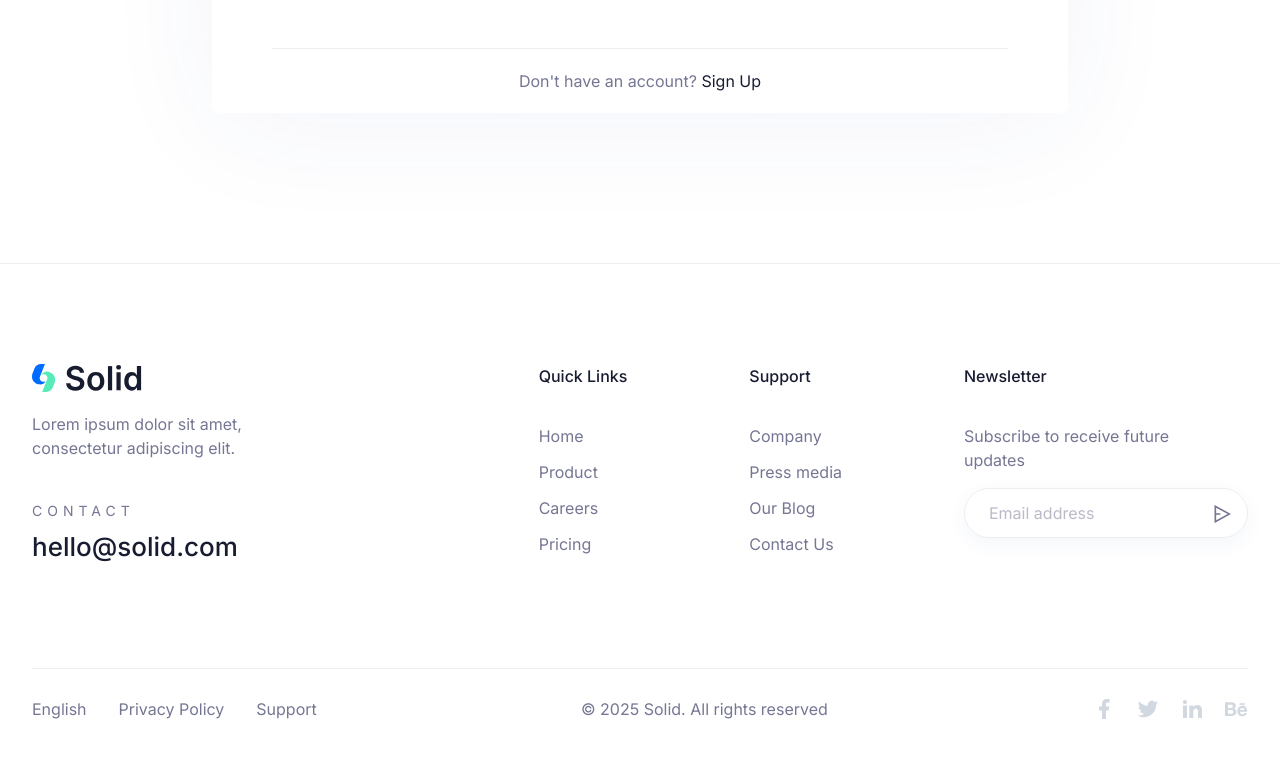
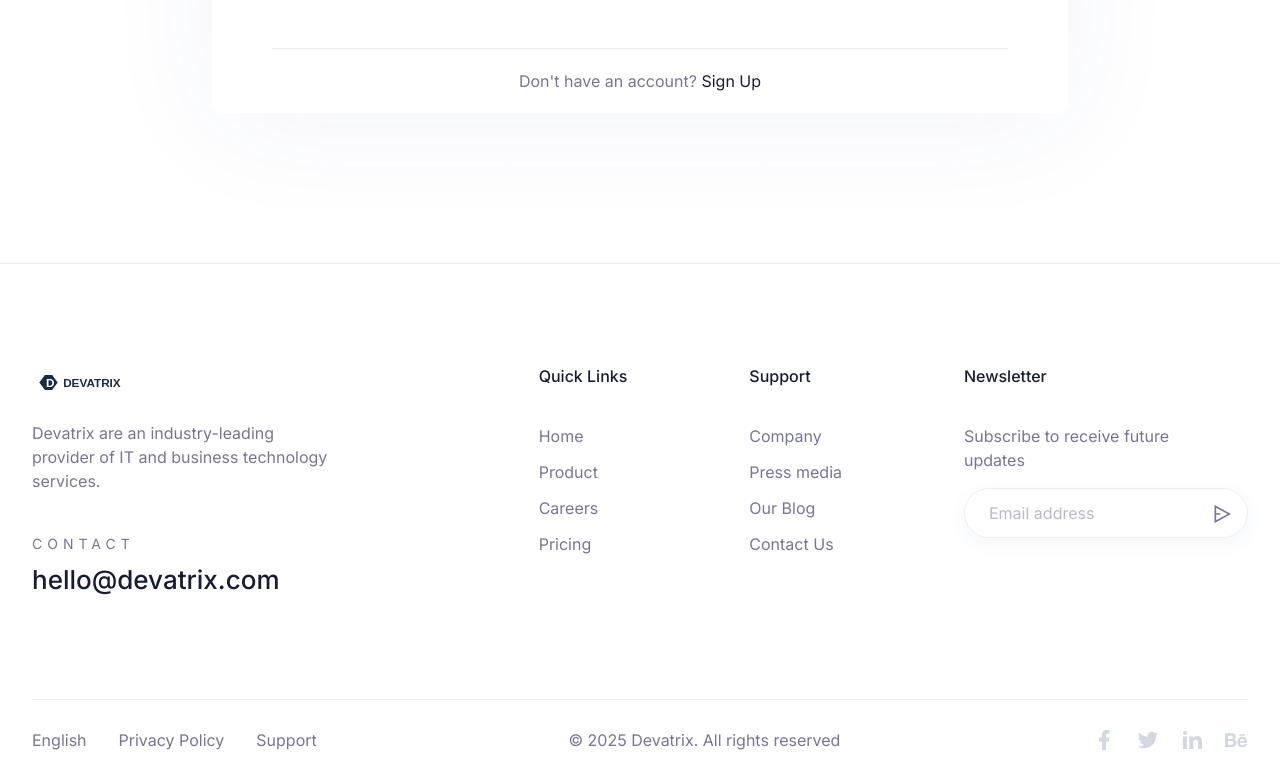
Before and after one commit to hassanmustafa008/devatrix, a Next.js app: page /auth/signin in a window 1280 px wide. Shown: the part 696-1476 px from the top of the page. Before the commit the page ends 1445 px from the top, so only its background shows below. Built offline with nearby package versions, Linux system fonts and the light colour scheme.

Commit message:
update some text in footer

```diff
--- a/components/Footer/index.tsx
+++ b/components/Footer/index.tsx
@@ -32,21 +32,21 @@ const Footer = () => {
                   <Image
                     width={110}
                     height={80}
-                    src="/images/logo/logo-light.svg"
+                    src="/images/logo/logo-light-new.svg"
                     alt="Logo"
                     className="dark:hidden"
                   />
                   <Image
                     width={110}
                     height={80}
-                    src="/images/logo/logo-dark.svg"
+                    src="/images/logo/logo-dark-new.svg"
                     alt="Logo"
                     className="hidden dark:block"
                   />
                 </a>
 
                 <p className="mb-10 mt-5">
-                  Lorem ipsum dolor sit amet, consectetur adipiscing elit.
+                  Devatrix are an industry-leading provider of IT and business technology services.
                 </p>
 
                 <p className="mb-1.5 text-sectiontitle uppercase tracking-[5px]">
@@ -56,7 +56,7 @@ const Footer = () => {
                   href="#"
                   className="text-itemtitle font-medium text-black dark:text-white"
                 >
-                  hello@solid.com
+                  hello@devatrix.com
                 </a>
               </motion.div>
 
@@ -301,7 +301,7 @@ const Footer = () => {
               className="animate_top"
             >
               <p>
-                &copy; {new Date().getFullYear()} Solid. All rights reserved
+                &copy; {new Date().getFullYear()} Devatrix. All rights reserved
               </p>
             </motion.div>
 
```
